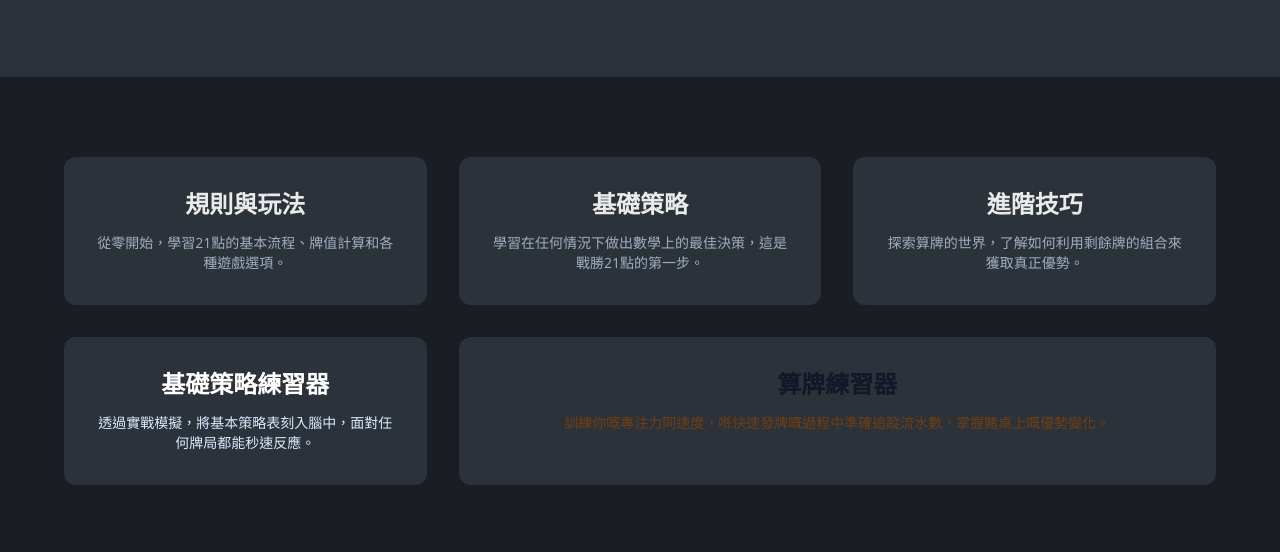
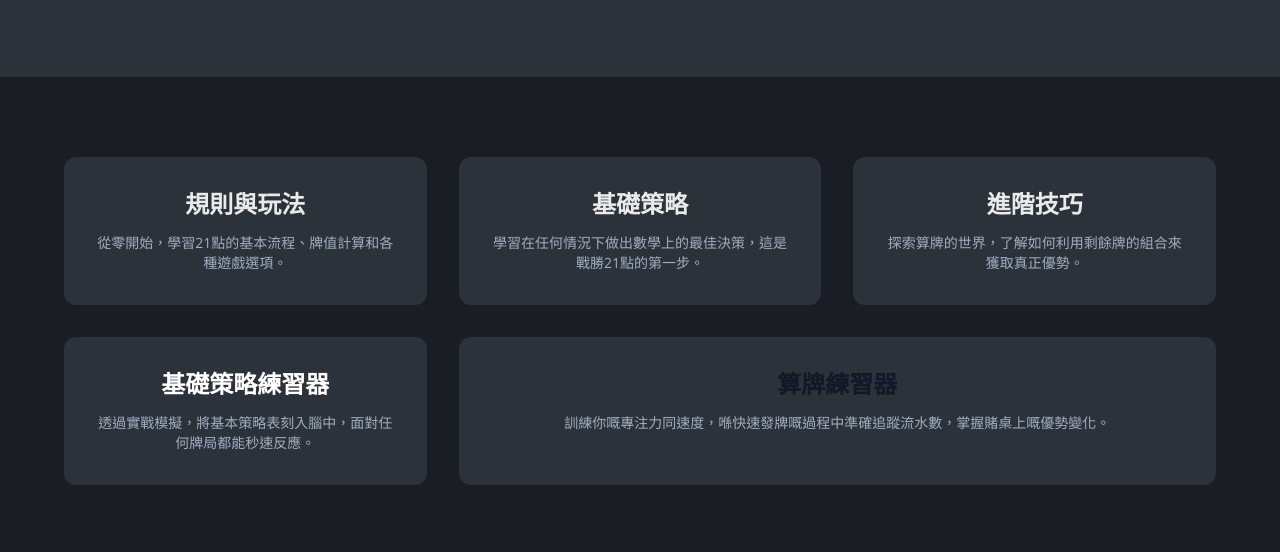
Before and after one commit to shibaluma222-blip/herewego888, a plain HTML site: page blackjack/blackjack.html in a window 1280 px wide. Shown: the part 248-800 px from the top of the page. Drawn offline with nearby package versions, Linux system fonts and the light colour scheme.

Commit message:
Update blackjack.html

```diff
--- a/blackjack/blackjack.html
+++ b/blackjack/blackjack.html
@@ -85,14 +85,14 @@
                     <!-- Strategy Trainer Card -->
                     <a href="blackjack-strategy-trainer.html" class="block p-8 rounded-xl text-center transition duration-300 ease-in-out transform hover:-translate-y-2 hover:shadow-2xl md:col-span-1 lg:col-span-1" style="background-color: var(--color-bg-secondary);">
                         <h3 id="blackjack-strategy-trainer-title" class="text-2xl font-bold text-white">基礎策略練習器</h3>
-                        <p id="blackjack-strategy-trainer-desc" class="mt-3 text-sm font-body text-blue-100">
+                        <p id="blackjack-strategy-trainer-desc" class="mt-3 text-sm font-body" style="color: var(--color-text-secondary);">
                             透過實戰模擬，將基本策略表刻入腦中，面對任何牌局都能秒速反應。
                         </p>
                     </a>
                     <!-- Counting Trainer Card -->
                     <a href="blackjack-counting-trainer.html" class="block p-8 rounded-xl text-center transition duration-300 ease-in-out transform hover:-translate-y-2 hover:shadow-2xl md:col-span-1 lg:col-span-2" style="background-color: var(--color-bg-secondary);">
                         <h3 id="blackjack-counting-trainer-title" class="text-2xl font-bold text-gray-900">算牌練習器</h3>
-                        <p id="blackjack-counting-trainer-desc" class="mt-3 text-sm font-body text-yellow-900">
+                        <p id="blackjack-counting-trainer-desc" class="mt-3 text-sm font-body" style="color: var(--color-text-secondary);">
                             訓練你嘅專注力同速度，喺快速發牌嘅過程中準確追蹤流水數，掌握賭桌上嘅優勢變化。
                         </p>
                     </a>
```
